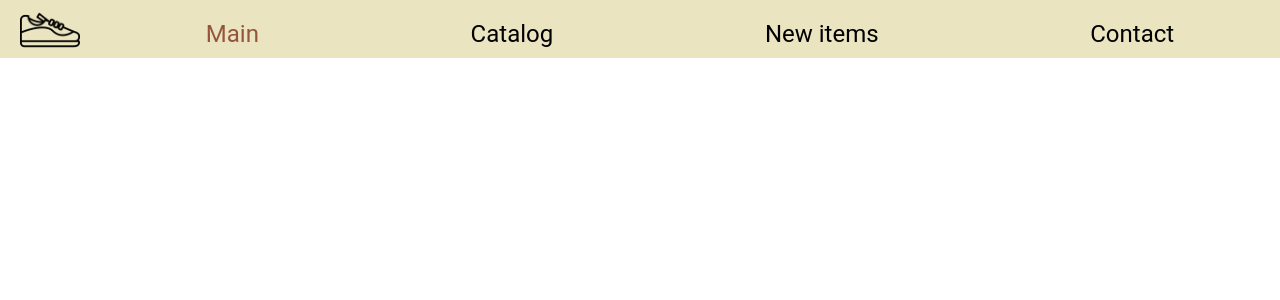
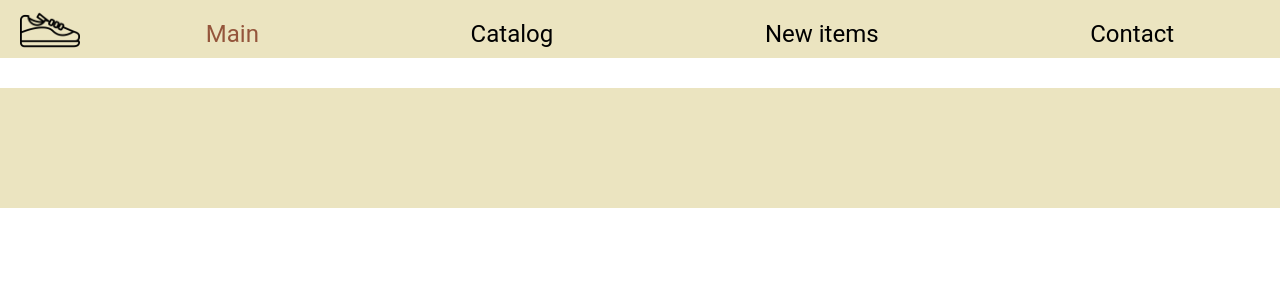
Before and after one commit to NNHhub/Sneakers, an Angular app: page / in a window 1280 px wide. Shown: the top 300 px of the page. Built offline with nearby package versions, Linux system fonts and the light colour scheme.

Commit message:
init: add coomon footer

```diff
--- a/src/app/app.component.html
+++ b/src/app/app.component.html
@@ -7,5 +7,8 @@
     <router-outlet/>
   </article>
 
+  <article class="footer">
+    <app-footer/>
+  </article>
 
 </section>
--- a/src/app/app.component.ts
+++ b/src/app/app.component.ts
@@ -1,11 +1,12 @@
 import { Component } from '@angular/core';
 import { RouterOutlet } from '@angular/router';
 import { HeaderComponent } from './header/header.component';
+import { FooterComponent } from "./footer/footer.component";
 
 @Component({
   selector: 'app-root',
   standalone: true,
-  imports: [RouterOutlet, HeaderComponent],
+  imports: [RouterOutlet, HeaderComponent, FooterComponent],
   templateUrl: './app.component.html',
   styleUrl: './app.component.scss'
 })
--- /dev/null
+++ b/src/app/footer/footer.component.html
@@ -0,0 +1,2 @@
+<footer class="footer-container">
+</footer>
--- /dev/null
+++ b/src/app/footer/footer.component.scss
@@ -0,0 +1,6 @@
+.footer-container{
+    height:120px;
+    margin-top: 30px;
+    width:100%;
+    background-color: #ebe4c0;
+}
```
Also changed, not shown: src/app/footer/footer.component.ts (added, +12 -0 lines), 1 other file (tests, documents, lock files or other folders).
